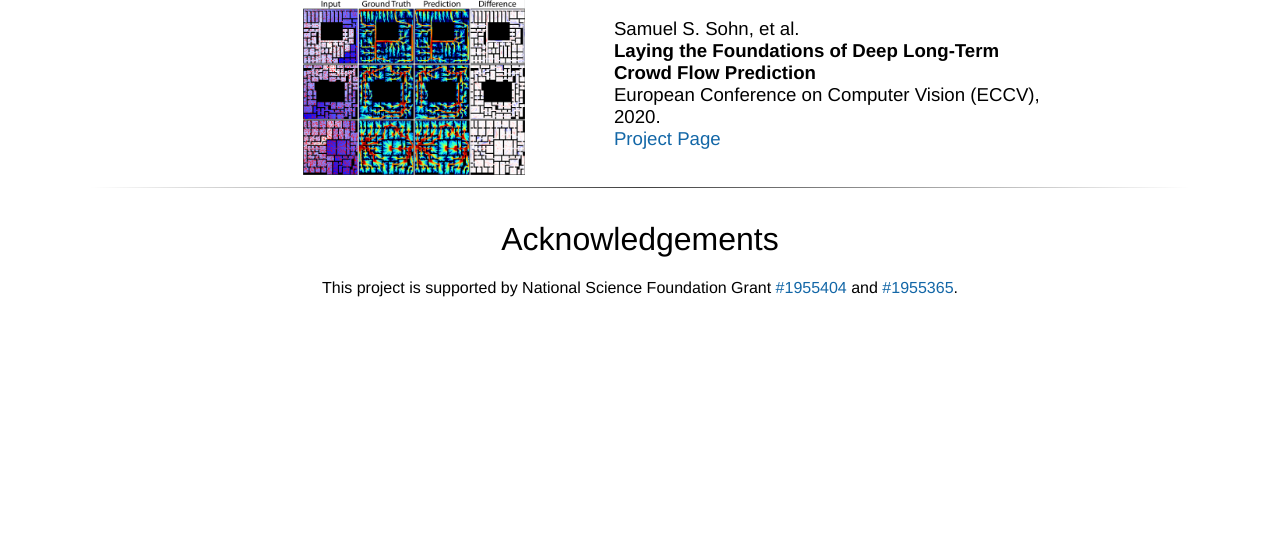
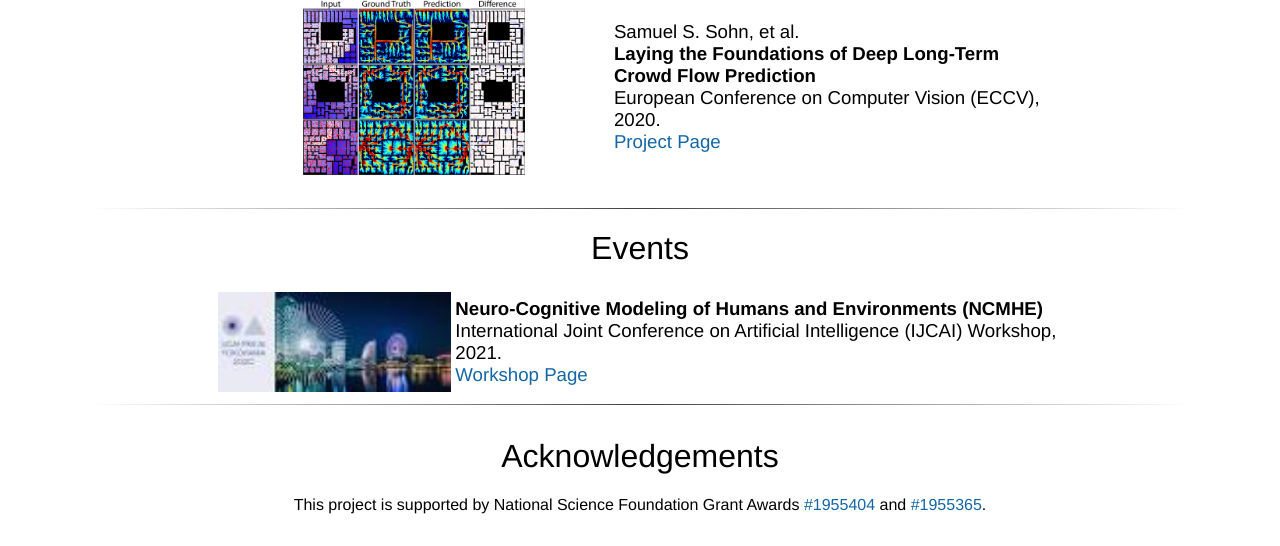
Before and after one commit to project-nucleum/project-nucleum.github.io, a plain HTML site: page index.html in a window 1280 px wide. Shown: the part 918-1464 px from the top of the page. Before the commit the page ends 1247 px from the top, so only its background shows below. Drawn offline with Linux system fonts and the light colour scheme; a script that the page names is missing.

Commit message:
workshop

```diff
--- a/index.html
+++ b/index.html
@@ -214,8 +214,10 @@ Many societal activities, including air transport, disaster remediation, social
 			</td>
 		</tr>
 	</table>
+
 	<br>
 	<hr>
+
 	<center><h1>Selected Publications</h1></center>
 	<table align=center width=850px>
 		<tr>
@@ -224,8 +226,6 @@ Many societal activities, including air transport, disaster remediation, social
 				<b>MUSE-VAE: Multi-Scale VAE for Environment-Aware Long Term Trajectory Prediction</b><br>
 				Computer Vision and Pattern Reconition (CVPR), 2022.<br>
 				<a href="https://ml1323.github.io/MUSE-VAE/">Project Page</a><br>
-				<span style="font-size:4pt"><a href=""><br></a>
-				</span>
 			</td>
 		</tr>
 		<tr style="margin:10px">
@@ -237,8 +237,6 @@ Many societal activities, including air transport, disaster remediation, social
 				<b>Human Trajectory Prediction: HTP-Benchmark Dataset</b><br>
 				Motion, Interaction and Games (MIG), 2021.<br>
 				<a href="https://mubbasir.github.io/HTP-benchmark/">Project Page</a><br>
-				<span style="font-size:4pt"><a href=""><br></a>
-				</span>
 			</td>
 		</tr>
 		<tr style="margin:10px">
@@ -250,11 +248,25 @@ Many societal activities, including air transport, disaster remediation, social
 				<b>Laying the Foundations of Deep Long-Term Crowd Flow Prediction</b><br>
 				European Conference on Computer Vision (ECCV), 2020.<br>
 				<a href="https://sssohn.github.io/LTCF/">Project Page</a><br>
-				<span style="font-size:4pt"><a href=""><br></a>
-				</span>
 			</td>
 		</tr>
 	</table>
+
+	<br>
+	<hr>
+
+	<center><h1>Events</h1></center>
+	<table align=center width=850px>
+		<tr>
+			<td align=center><a href="https://ncmhe.github.io/"><img style="height:100px" src="./resources/2021_ijcai_banner.jpg"/></a></td>
+			<td><span style="font-size:14pt">
+				<b>Neuro-Cognitive Modeling of Humans and Environments (NCMHE)</b><br>
+				International Joint Conference on Artificial Intelligence (IJCAI) Workshop, 2021.<br>
+				<a href="https://ncmhe.github.io/">Workshop Page</a><br>
+			</td>
+		</tr>
+	</table>
+
 <!--
 
 	<hr>
@@ -347,7 +359,7 @@ Many societal activities, including air transport, disaster remediation, social
 				<left>
 					<center><h1>Acknowledgements</h1></center>
 					<center>
-					This project is supported by National Science Foundation Grant <a href="https://www.nsf.gov/awardsearch/showAward?AWD_ID=1955404">#1955404</a> and <a href="https://www.nsf.gov/awardsearch/showAward?AWD_ID=1955365">#1955365</a>.
+					This project is supported by National Science Foundation Grant Awards <a href="https://www.nsf.gov/awardsearch/showAward?AWD_ID=1955404">#1955404</a> and <a href="https://www.nsf.gov/awardsearch/showAward?AWD_ID=1955365">#1955365</a>.
 					</center>
 				</left>
 			</td>
```
Also changed, not shown: resources/2021_ijcai_banner.jpg (added).
